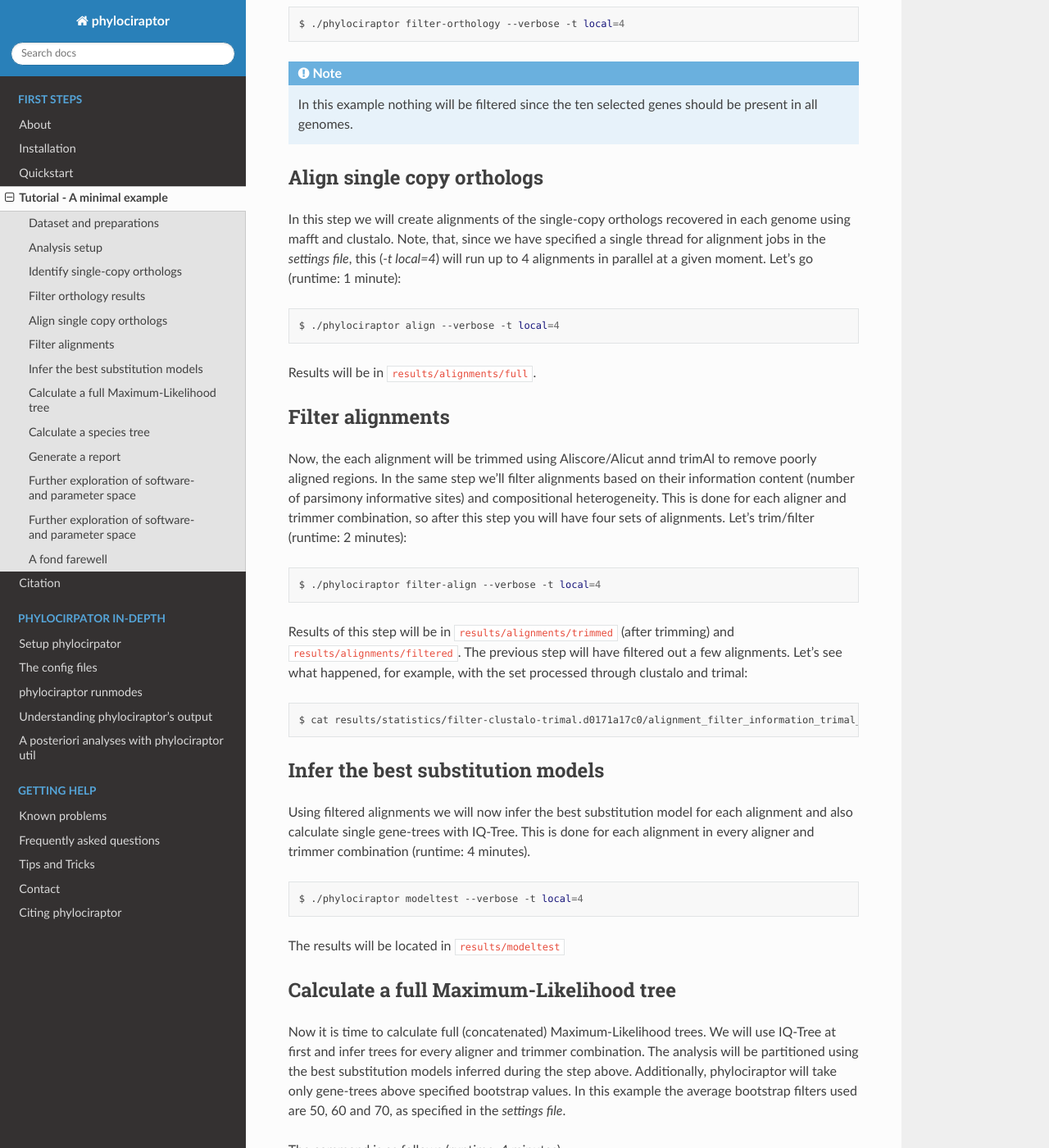
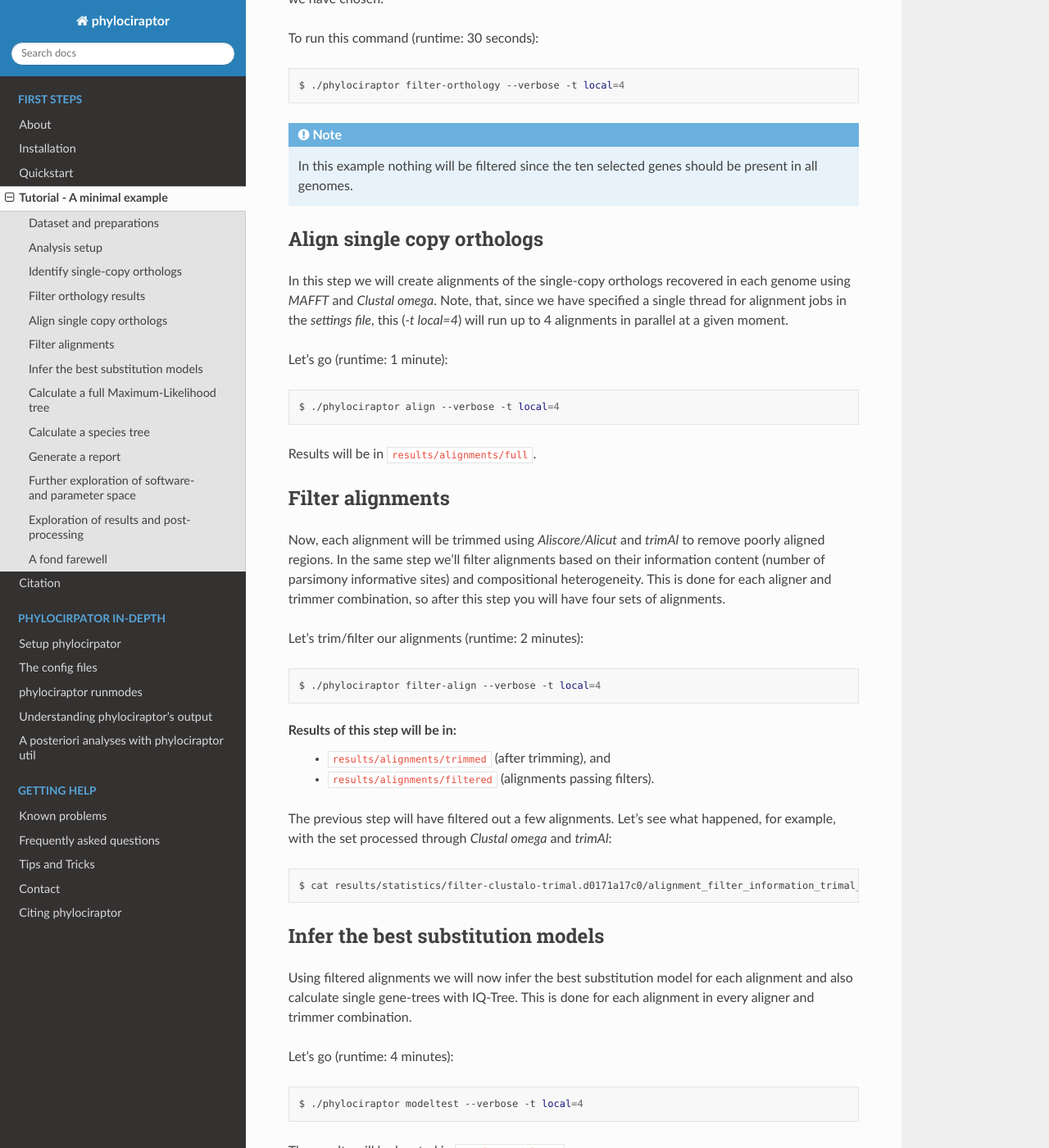
Before and after one commit to reslp/phylociraptor, a Sphinx documentation site: the page built from docs/introduction/minimal.rst, in a window 1280 px wide and 1400 px high, scrolled down 3073 px. Shown: the whole window at 82% size. Built offline with Sphinx 7.4.7 and the Read the Docs theme 2.0.0, drawn with Linux system fonts in a browser that asks for light colours; some of the changed text lies outside the part shown.

Commit message:
play with formatting of minimal tutorial

```diff
--- a/docs/introduction/minimal.rst
+++ b/docs/introduction/minimal.rst
@@ -7,7 +7,7 @@ Tutorial - A minimal example
 
 This document guides you through a first example on how to run phylociraptor. We'll analyse a minimal dataset consists of 6 fungal genomes, three belonging to the Ascomycota and three to
 Basidiomycota which will be downloaded during the first step of the run. Downstream analyses are carried out on 10 single-copy orthologous genes which will be identified in each genome.
-Data for all genes will be aligned and trimmed and we will calculate single-gene trees for each gene. After this, we will perform a Maximum-Likelihood analyses on the full dataset and infer species trees.
+Data for all genes will be aligned and trimmed and we will calculate single-gene trees for each gene. After this, we will perform Maximum-Likelihood analyses on the full dataset and infer species trees.
 
 Running through the main parts of the tutorial should take you about 1 hour to complete. Then there are further things to play around with if you don't want to stop at this point.
 
@@ -56,7 +56,7 @@ This command runs in local mode (without job submission to an HPC job scheduling
         The flag :bash:`--verbose` in the above command and all the commands below can also be omitted. It is used here to viualize pipeline output on screen.
 
 The setup step above has downloaded a bunch of genomes from NCBI, according to accession numbers we've specified in the *data file*. The downloaded genome assemblies are in :bash:`results/assemblies`. Metadata of downloaded genomes is in :bash:`results/downloaded_genomes`.
-Also, it downloaded a BUSCO reference gene set. We had specified `fungi_odb9` in the *settings file*. This set contains 290 genes. For this tutorial we want to limit our analyses to 10 random genes from this set. Phylociraptor has a utility to subsample an existing BUSCO set. The following command will take the original BUSCO set, pick 10 random genes and create a new BUSCO set. To ensure that we'll all get the same set of genes we specify a seed for the random number generator.
+Also, it downloaded a BUSCO reference gene set. We had specified ``fungi_odb9`` in the *settings file*. This set contains 290 genes. For this tutorial we want to limit our analyses to 10 random genes from this set. Phylociraptor has a utility to subsample an existing BUSCO set. The following command will take the original BUSCO set, pick 10 random genes and create a new BUSCO set. To ensure that we'll all get the same set of genes we specify a seed for the random number generator.
 
 Let's run (runtime: 2 seconds):
 
@@ -64,7 +64,7 @@ Let's run (runtime: 2 seconds):
 
         $ ./phylociraptor util modify-busco -b fungi_odb9 -n 10 --seed 42
 
-You will be informed that the new BUSCO set is called `fungi_odb9-seed-42-genes-10`. We'll have to adjust our *settings file* accordingly to use this set for subsequent analyses. Let's make a copy of the file.
+You will be informed that the new BUSCO set is called ``fungi_odb9-seed-42-genes-10``. We'll have to adjust our *settings file* accordingly to use this set for subsequent analyses. Let's make a copy of the file.
 
 .. code-block:: bash
 
@@ -130,7 +131,9 @@ To run this command (runtime: 30 seconds):
 Align single copy orthologs
 ------------------------------
 
-In this step we will create alignments of the single-copy orthologs recovered in each genome using mafft and clustalo. Note, that, since we have specified a single thread for alignment jobs in the *settings file*, this (`-t local=4`) will run up to 4 alignments in parallel at a given moment. Let's go (runtime: 1 minute):
+In this step we will create alignments of the single-copy orthologs recovered in each genome using *MAFFT* and *Clustal omega*. Note, that, since we have specified a single thread for alignment jobs in the *settings file*, this (`-t local=4`) will run up to 4 alignments in parallel at a given moment.
+
+Let's go (runtime: 1 minute):
 
 
 .. code-block:: bash
@@ -144,14 +147,20 @@ Results will be in :bash:`results/alignments/full`.
 Filter alignments
 ------------------------------
 
-Now, the each alignment will be trimmed using Aliscore/Alicut annd trimAl to remove poorly aligned regions. In the same step we'll filter alignments based on their information content (number of parsimony informative sites) and compositional heterogeneity. This is done for each aligner and trimmer combination, so after this step you will have four sets of alignments. Let's trim/filter (runtime: 2 minutes):
+Now, each alignment will be trimmed using *Aliscore/Alicut* and *trimAl* to remove poorly aligned regions. In the same step we'll filter alignments based on their information content (number of parsimony informative sites) and compositional heterogeneity. This is done for each aligner and trimmer combination, so after this step you will have four sets of alignments.
+
+Let's trim/filter our alignments (runtime: 2 minutes):
 
 
 .. code-block:: bash
 
         $ ./phylociraptor filter-align --verbose -t local=4
 
-Results of this step will be in :bash:`results/alignments/trimmed` (after trimming) and :bash:`results/alignments/filtered`. The previous step will have filtered out a few alignments. Let's see what happened, for example, with the set processed through clustalo and trimal:
+Results of this step will be in:
+ - :bash:`results/alignments/trimmed` (after trimming), and
+ - :bash:`results/alignments/filtered` (alignments passing filters).
+
+The previous step will have filtered out a few alignments. Let's see what happened, for example, with the set processed through *Clustal omega* and *trimAl*:
 
 .. code-block:: bash
 
@@ -163,7 +172,9 @@ Results of this step will be in :bash:`results/alignments/trimmed` (after trimmi
 Infer the best substitution models
 ----------------------------------
 
-Using filtered alignments we will now infer the best substitution model for each alignment and also calculate single gene-trees with IQ-Tree. This is done for each alignment in every aligner and trimmer combination (runtime: 4 minutes).
+Using filtered alignments we will now infer the best substitution model for each alignment and also calculate single gene-trees with IQ-Tree. This is done for each alignment in every aligner and trimmer combination.
+
+Let's go (runtime: 4 minutes):
 
 
 .. code-block:: bash
@@ -176,38 +187,49 @@ The results will be located in :bash:`results/modeltest`
 Calculate a full Maximum-Likelihood tree
 ----------------------------------------
 
-Now it is time to calculate full (concatenated) Maximum-Likelihood trees. We will use IQ-Tree at first and infer trees for every aligner and trimmer combination. The analysis will be partitioned using the best substitution models inferred during the step above. Additionally, phylociraptor will take only gene-trees above specified bootstrap values. In this example the average bootstrap filters used are 50, 60 and 70, as specified in the *settings file*.
+Now it is time to calculate Maximum-Likelihood trees based on concatenated supermatrices of the individual gene alignments. *IQ-Tree* will infer trees for every aligner and trimmer combination. The analyses will be partitioned using the best substitution models inferred during the step above. Additionally, phylociraptor will only include genes for which the gene tree showed average bootstrap support above specified bootstrap values. In this example the average bootstrap filters used are 50, 60 and 70, as specified in the *settings file*.
 
 The command is as follows (runtime: 4 minutes):
-
 
 .. code-block:: bash
 
         $ ./phylociraptor mltree --verbose -t local=4
 
-Results are in :bash:`results/phylogeny/iqtree/bootstrap-cutoff-50/ results/phylogeny/iqtree/bootstrap-cutoff-60/ results/phylogeny/iqtree/bootstrap-cutoff-70/`.
+
+Results are in:
+ - :bash:`results/phylogeny/iqtree/bootstrap-cutoff-50/`
+ - :bash:`results/phylogeny/iqtree/bootstrap-cutoff-60/`
+ - :bash:`results/phylogeny/iqtree/bootstrap-cutoff-70/`.
 
 
 ----------------------------------------
 Calculate a species tree
 ----------------------------------------
 
-Finally, we will calculate species trees for every aligner and trimmer combination and every bootstrap cutoff value (runtime: 1 minute).
+Finally, we will calculate species trees for every aligner and trimmer combination and every bootstrap cutoff value.
 
+This should be fast (runtime: 1 minute).
 
 .. code-block:: bash
 
         $ ./phylociraptor speciestree --verbose -t local=4
 
-Results are in :bash:`results/phylogeny/astral/bootstrap-cutoff-50/ results/phylogeny/astral/bootstrap-cutoff-60/ results/phylogeny/astral/bootstrap-cutoff-70/`.
+
+Results are in:
+ - :bash:`results/phylogeny/astral/bootstrap-cutoff-50/`
+ - :bash:`results/phylogeny/astral/bootstrap-cutoff-60/`
+ - :bash:`results/phylogeny/astral/bootstrap-cutoff-70/`.
 
 
 ----------------------------------------
 Generate a report
 ----------------------------------------
 
-Let's create a HTML report with the results of your analyses. The command below could be run at any point during the analyses to see the current status/stats.
+.. note::
 
+	The command below could be run at any point during the analyses to see the current status/stats.
+
+Let's create a HTML report with the results of your analyses (runtime: 1 minute).
 
 .. code-block:: bash
 
@@ -226,7 +248,8 @@ Let's recap what the nine phylociraptor commands that we've executed above have
 - 12 species trees using 3 different bootstrap-cutoff values
 - 1 comprehensive report of our analyses in HTML format
 
-Kudos!
+
+_Kudos!_
 
 .. note::
 
@@ -239,7 +262,7 @@ Further exploration of software- and parameter space
 
 In the above tutorial we had not yet enabled all software implemented in phylociraptor. Let's also trim our alignments with the third piece of software implemented.
 
-Enable trimming with BMGE, by adjusting the *settings file*. Open `data/config.yaml` in your favourite text editor search for the section `trimming`, and change:
+Enable trimming with *BMGE*, by adjusting the *settings file*. Open ``data/config.yaml`` in your favourite text editor search for the section ``trimming:``, and change:
 
 .. code-block:: bash
 
@@ -253,13 +276,13 @@ to:
         trimming:
 	    method: ["trimal", "aliscore", "bmge"]
 
-Now, let's see what would happen if you reran the alignment trimming step after this change. Note, that we add `--dry` to the command, which will result in a so-called dry-run, i.e. don't actually execute, but just show me what would happen.
+Now, let's see what would happen if you reran the alignment trimming step after this change. Note, that we add ``--dry`` to the command, which will result in a so-called *dry-run*, i.e. don't actually execute, but just show me what would happen.
 
 .. code-block:: bash
 
         $ ./phylociraptor filter-align --verbose -t local=4 --dry
 
-You'll see that phylociraptor proposes to run the necessary steps to add BMGE to our analyses.
+You'll see that phylociraptor proposes to run the necessary steps to add *BMGE* to our analyses.
 
 Let's do it for real (runtime: 1 minute):
 
@@ -273,15 +296,15 @@ Continue with modeltesting for the new alignments (runtime: 2 minutes),
 
         $ ./phylociraptor modeltest --verbose -t local=4
 
-and the inference of maximum-likelihood trees using IQ-Tree for the new datasets (runtime: 3 minutes).
+and the inference of maximum-likelihood trees using *IQ-Tree* for the new datasets (runtime: 3 minutes).
 
 .. code-block:: bash
 
         $ ./phylociraptor mltree --verbose -t local=4
 
-Neat, no? Now, let's say we want to also include the aligner MUSCLE.
+Neat, no? Now, let's say we want to also include the aligner *MUSCLE*.
 
-Open `data/config.yaml` in your favourite text editor search for the section `alignment`, and change:
+Open ``data/config.yaml`` in your favourite text editor search for the section ``alignment:``, and change:
 
 .. code-block:: bash
 
@@ -295,7 +318,7 @@ to:
         alignment:
             method: ["mafft", "clustalo", "muscle"]
 
-Rerun the alignment (add muscle), filter-align (trim/filter for all new combinations), modeltest (for all new combinations) and mltree (for all new combinations) steps (runtime: 5 minutes).
+Rerun the alignment (add *MUSCLE*), filter-align (trim/filter for all new combinations), modeltest (for all new combinations) and mltree (for all new combinations) steps (runtime: 5 minutes).
 
 .. code-block:: bash
 
@@ -307,7 +330,7 @@ Rerun the alignment (add muscle), filter-align (trim/filter for all new combinat
 
 
 
-Let's also infer phylogenomic trees with RAxML-NG - we'll just need to enable it in the *settings file*. Open `data/config.yaml` in your favourite text editor and search the section `mltree:`, and change:
+Let's also infer phylogenomic trees with *RAxML-NG* - we'll just need to enable it in the *settings file*. Open ``data/config.yaml`` in your favourite text editor and search the section ``mltree:``, and change:
 
 .. code-block:: bash
 
@@ -321,13 +344,15 @@ to:
         mltree:
 	    method: ["iqtree", "raxml"]
 
-Now, let's see what would happen if you reran the mltree inference of phylociraptor after this change. Note, that we add `--dry` to the command, which will result in a so-called dry-run, i.e. don't actually execute, but just show me what would happen.
+Now, let's see what would happen if you reran the mltree inference of phylociraptor after this change. Note, that we add ``--dry`` to the command, which will result in a so-called *dry-run*, i.e. don't actually execute, but just show me what would happen.
 
 .. code-block:: bash
 
         $ ./phylociraptor mltree --verbose -t local=4 --dry
 
-As expected, phylociraptor would prepare the data and run raxml for the 27 aligner/trimmer/bootstrap cutoff combinations that we have already completed with IQ-Tree. Doing this would actually take about 3 hours and you can skip this step unless you have the time. Otherwise, move on the post-processing. If you are happy to get into this, let's do this (runtime: 180 minutes):
+As expected, phylociraptor would prepare the data and run raxml for the 27 aligner/trimmer/bootstrap cutoff combinations that we have already completed with *IQ-Tree*. Doing this would actually take about 3 hours and you can skip this step unless you have the time. Otherwise, move on the post-processing.
+
+If you are happy to get into this, let's do this (runtime: 180 minutes):
 
 .. code-block:: bash
 
@@ -337,15 +362,17 @@ As expected, phylociraptor would prepare the data and run raxml for the 27 align
 .. note::
 
         While this is running, or at any time, really, you can get a quick overview of the current progress of you analyses by running the following command (open a new terminal window and navigate to your working directory first, in case you want to check while a step is in progress):
-	.. code-block:: bash
 
-        	$ ./phylociraptor check
+
+.. code-block:: bash
+
+        	$ ./phylociraptor check --verbose
 
 ----------------------------------------
-Further exploration of software- and parameter space
+Exploration of results and post-processing
 ----------------------------------------
 
-Now, let's do some post processing. Plot a few trees, evaluate conflicts between trees, etc.
+Now, let's do some post-processing. Plot a few trees, evaluate conflicts between trees, etc.
 
 First, let's generate an updated report.
 
@@ -367,7 +394,7 @@ Phylociraptor also has a utility to plot trees to PDFs. Let's try. The random nu
 
 	$ ./phylociraptor util plot-tree -i results/phylogeny/iqtree/bootstrap-cutoff-70/clustalo-trimal.727b788ba6/concat.treefile -g Neurospora_crassa,Usnea_hakonensis --seed 42
 
-This will produce a PDF with the name `iqtree-clustalo-trimal-70-none-tree.pdf`.
+This will produce a PDF with the name ``iqtree-clustalo-trimal-70-none-tree.pdf``.
 
 If the sample names in the *data file* are actually valid species binomials you can annotate the tree with taxonomic information. First, let's query Genbank for the taxonomic information for the taxa included in our analyses.
 
```
Also changed, not shown: other parts of docs/introduction/minimal.rst (+10 -5 lines).
